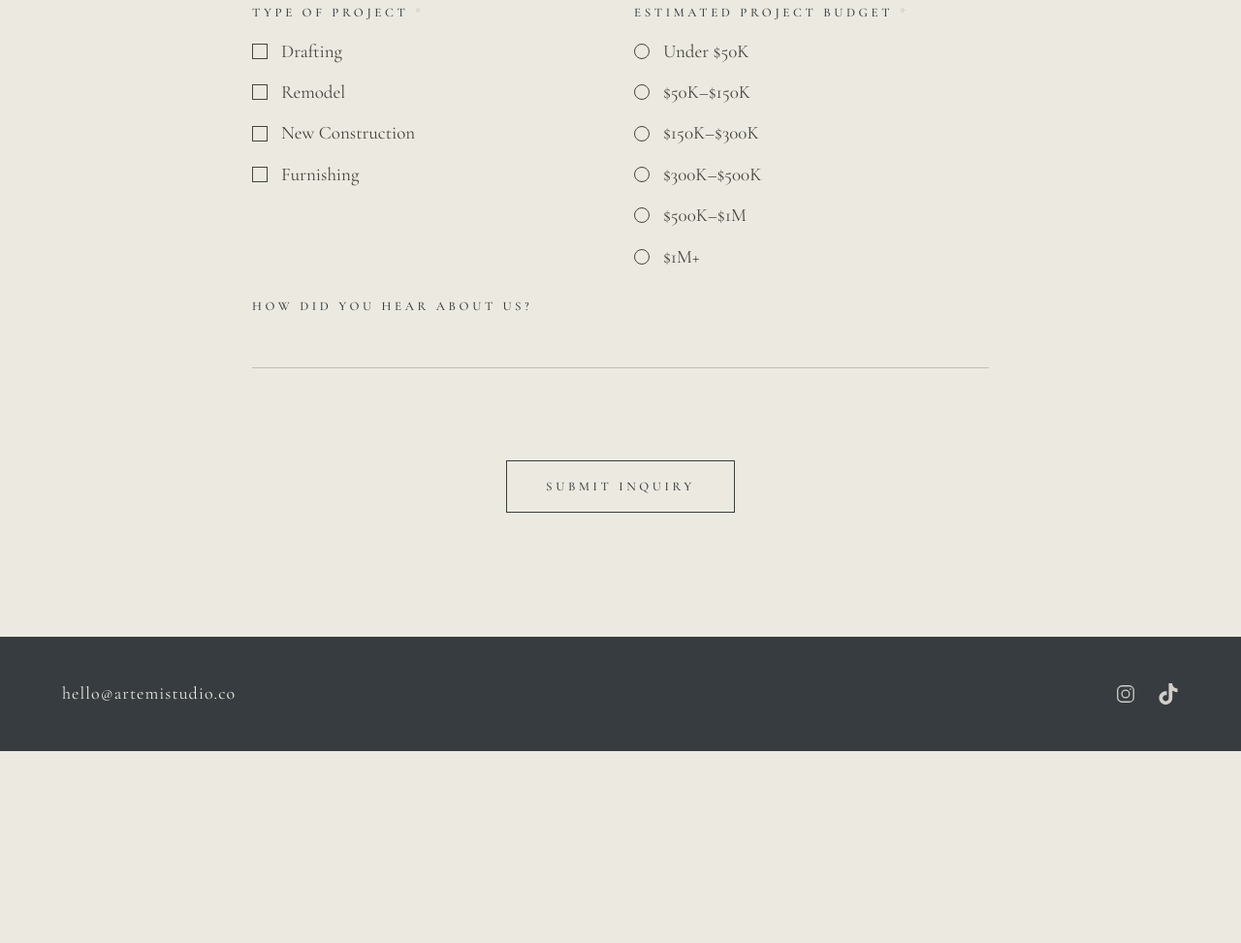
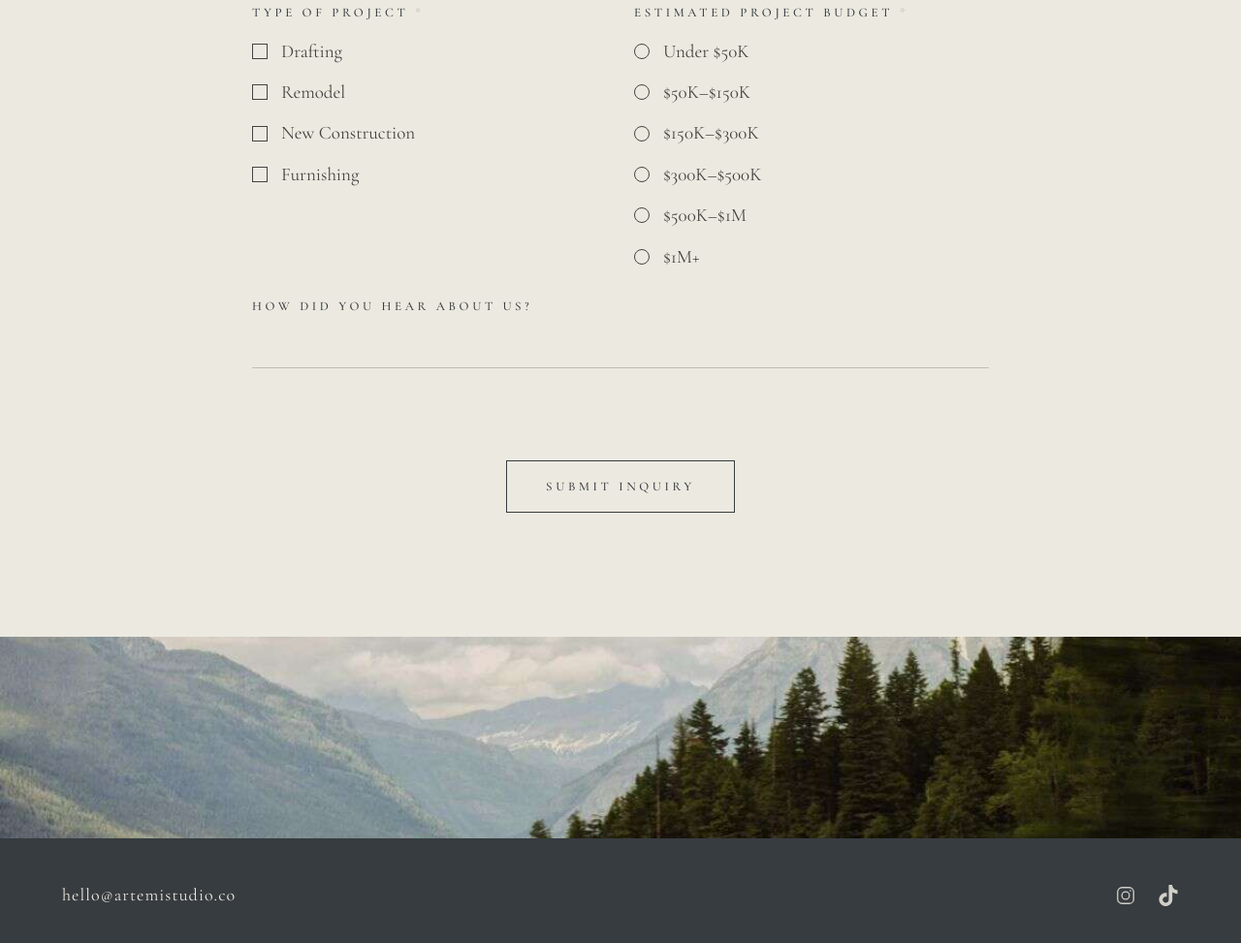
Before and after one commit to aimee-blanchard/artemis-collective, a plain HTML site: page inquire.html in a window 1280 px wide. Shown: the part 1328-2301 px from the top of the page at 97% size. Before the commit the page ends 2103 px from the top, so only its background shows below. Drawn offline with nearby package versions, Linux system fonts and the light colour scheme.

Commit message:
Slim landscape strip on services and inquire
Co-Authored-By: Claude Opus 5.5 <noreply@anthropic.com>

```diff
--- a/inquire.html
+++ b/inquire.html
@@ -12,7 +12,7 @@
 <link rel="preconnect" href="https://fonts.googleapis.com">
 <link rel="preconnect" href="https://fonts.gstatic.com" crossorigin>
 <link rel="stylesheet" href="https://fonts.googleapis.com/css2?family=Cormorant+Garamond:ital,wght@0,400;0,500;1,400&display=swap">
-<link rel="stylesheet" href="style.css?v=16">
+<link rel="stylesheet" href="style.css?v=17">
 </head>
 <body>
 
@@ -91,6 +91,8 @@
   </form>
 
   <p class="thanks" id="thanks" hidden>Thank you — your inquiry is on its way. We’ll be in touch soon.</p>
+  <!-- Renderings: replace or add images here as they arrive. -->
+  <div class="band"><img src="images/landscape.jpg" alt="Mountain lake framed by evergreens" loading="lazy"></div>
 </main>
 
 <footer class="site-footer">
--- a/style.css
+++ b/style.css
@@ -58,7 +58,7 @@ main { padding: 0 var(--gutter); }
 .rule { width: 48px; height: 1px; background: var(--pewter); border: 0; margin: 28px auto; }
 
 .band { margin: 0 calc(var(--gutter) * -1); }
-.band img { width: 100%; aspect-ratio: 3 / 2; max-height: 86vh; object-fit: cover; }
+.band img { width: 100%; aspect-ratio: 5 / 1; max-height: 26vh; min-height: 120px; object-fit: cover; } /* a slim strip: 30% of the old 3:2 height */
 
 /* portfolio grid — add <figure>s as renderings arrive */
 .gallery { display: grid; grid-template-columns: repeat(auto-fit, minmax(min(100%, 380px), 1fr)); gap: clamp(16px, 3vw, 40px); max-width: 1280px; margin: 0 auto clamp(64px, 10vw, 140px); }
```
Also changed, not shown: index.html (+1 -1 lines), services.html (+1 -1 lines).
